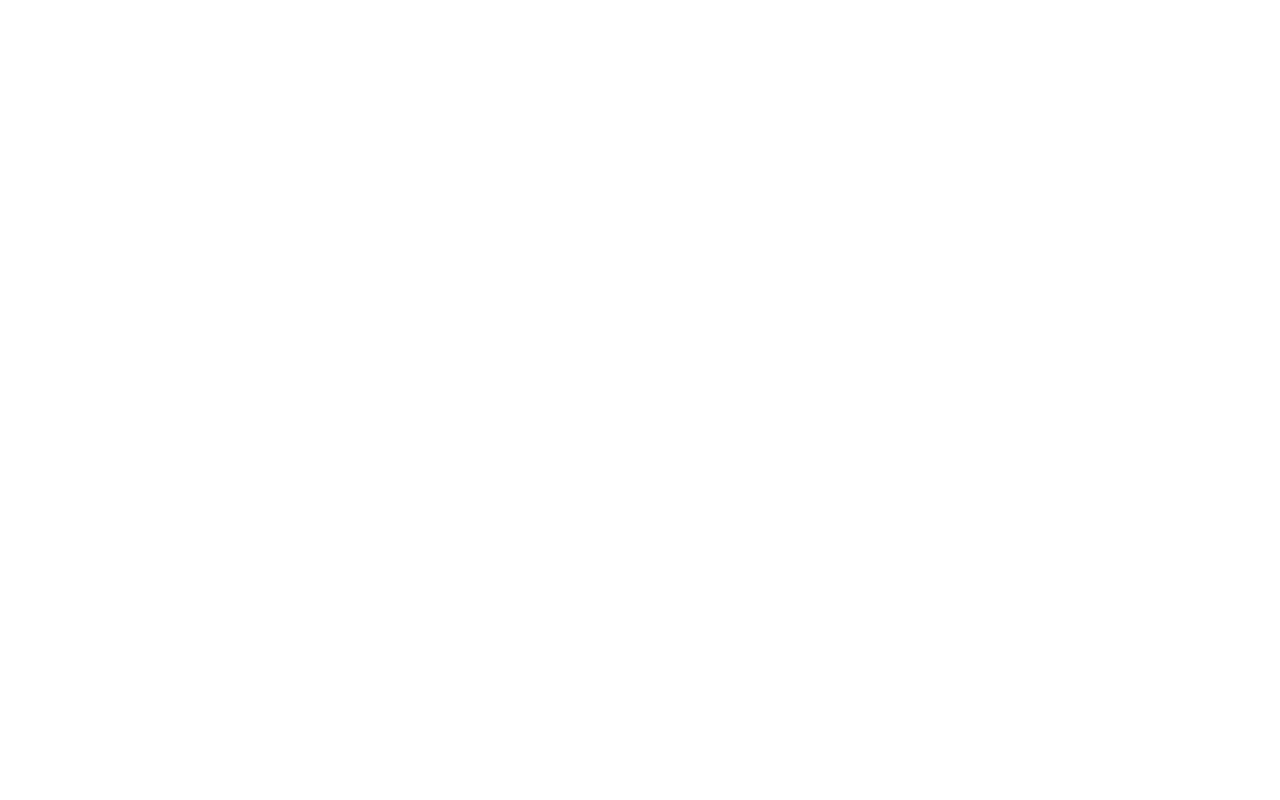
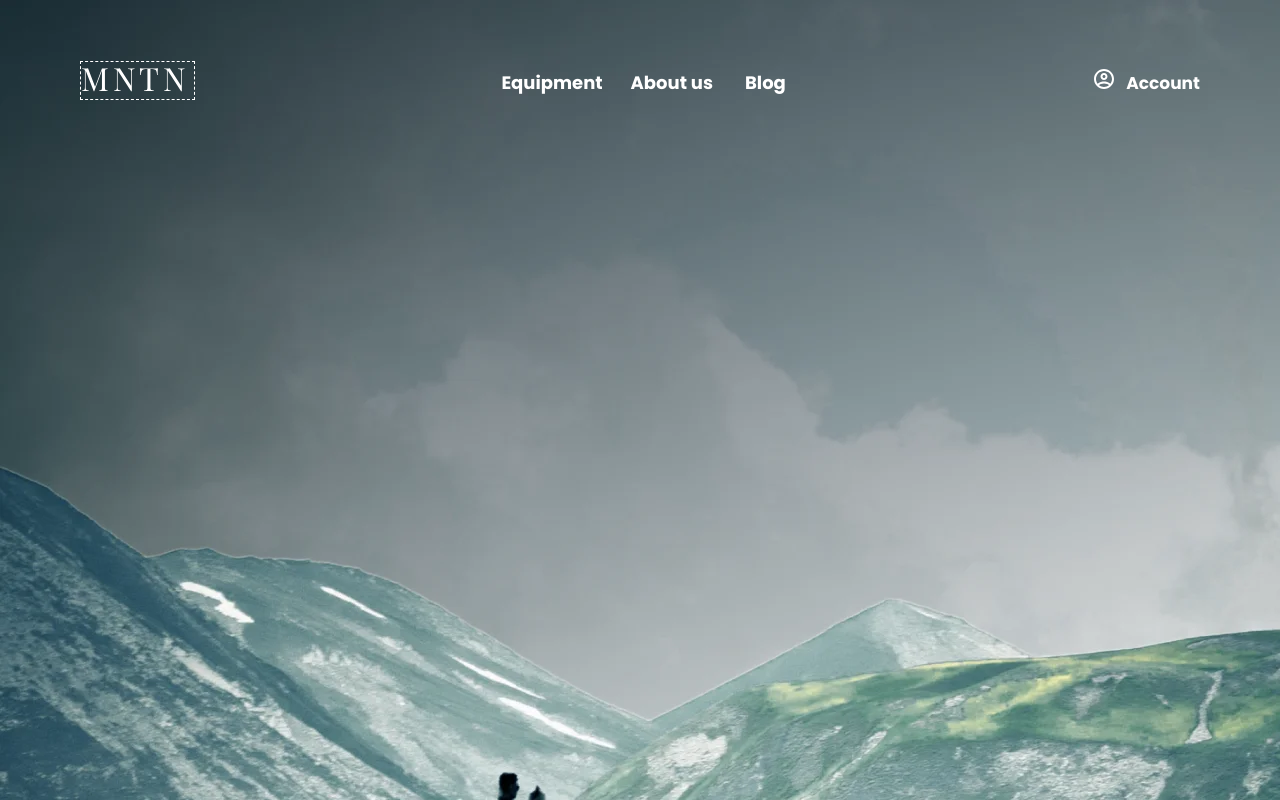
Before and after one commit to Bakulin878/MNTN, a plain HTML site: page index.html in a window 1280 px wide. Drawn offline with Linux system fonts and the light colour scheme.

Commit message:
Добавлено: фон стрвницы, шрифты, header.

```diff
--- /dev/null
+++ b/css/header.css
@@ -0,0 +1,61 @@
+.header {
+
+}
+.wrapper {
+}
+.header__containr {
+  display: flex;
+  justify-content: space-between;
+  align-items: center;
+  max-width: 1760px;
+  height: 37px;
+  margin-top: 64px;
+  margin-left: 80px;
+  margin-right: 80px;
+}
+.header__logo {
+}
+.header__logo-lint {
+}
+.header__logo-img {
+  border: 1px dashed rgb(255, 255, 255);
+}
+.header__nav {
+}
+.header__nav-list {
+  display: flex;
+  align-items: center;
+}
+.header__nav-item {
+}
+.header__nav-link {
+  font-family: Poppins;
+  font-size: 18px;
+  font-weight: 700;
+  line-height: 27px;
+  color: #fff;
+}
+.header__nav-link--padding {
+  padding-left: 28px;
+  padding-right: 32px;
+}
+.header__account {
+
+}
+.header__account-link {
+  display: flex;
+  align-items: center;
+}
+.header__account-logo {
+
+  transform: translateY(-4px)
+}
+.header__account-text {
+  font-family: Poppins;
+  font-size: 17px;
+  font-weight: 700;
+  line-height: 26px;
+  color: #fff;
+  margin-left: 10px;
+  transform: translate()
+}
--- a/css/styles.css
+++ b/css/styles.css
@@ -0,0 +1,71 @@
+@font-face {
+  font-family: "PlayfairDisplay";
+  font-style: normal;
+  font-weight: 400;
+  font-display: swap;
+  src: url("../fonts/PlayfairDisplay-Regular.woff2") format("woff2"),
+       url("../fonts/PlayfairDisplay-Regular.woff") format("woff");
+}
+@font-face {
+  font-family: "Poppins";
+  font-style: normal;
+  font-weight: 400;
+  font-display: swap;
+  src: url("../fonts/Poppins-Regular.woff2") format("woff2"),
+       url("../fonts/Poppins-Regular.woff") format("woff");
+}
+@font-face {
+  font-family: "Poppins";
+  font-style: normal;
+  font-weight: 600;
+  font-display: swap;
+  src: url("../fonts/Poppins-SemiBold.woff2") format("woff2"),
+       url("../fonts/Poppins-SemiBold.woff") format("woff");
+}
+
+@font-face {
+  font-family: "Poppins";
+  font-style: normal;
+  font-weight: 700;
+  font-display: swap;
+  src: url("../fonts/Poppins-Bold.woff2") format("woff2"),
+       url("../fonts/Poppins-Bold.woff") format("woff");
+}
+
+@font-face {
+  font-family: "Poppins";
+  font-style: normal;
+  font-weight: 800;
+  font-display: swap;
+  src: url("../fonts/Poppins-ExtraBold.woff2") format("woff2"),
+       url("../fonts/Poppins-ExtraBold.woff") format("woff");
+}
+/* global */
+*, *::before, *::after {
+  box-sizing: inherit;
+}
+html {
+  box-sizing: border-box;
+   font-family:'formular';
+}
+body {
+  font-family: 'Montserrat', sans-serif;
+  background-image: url(../img/BG1.webp);
+}
+a {
+  text-decoration: none;
+  margin: 0;
+  padding: 0;
+}
+p,h1,h2,h3,h4,h5 {
+  margin-top: 0;
+  margin-bottom: 0;
+}
+ul {
+  margin: 0;
+  padding: 0;
+  list-style: none;
+}
+img {
+  max-width: 100%;
+}
--- a/index.html
+++ b/index.html
@@ -4,16 +4,46 @@
   <meta charset="UTF-8">
   <meta name="viewport" content="width=device-width, initial-scale=1.0">
   <title>MNTN</title>
-  <link rel="stylesheet" href="css/normalize.css">
-  <link rel="stylesheet" href="css/styles.css">
-  <link rel="stylesheet" href="">
+  <link rel="stylesheet" href="/css/normalize.css">
+  <link rel="stylesheet" href="/css/styles.css">
+  <link rel="stylesheet" href="/css/header.css">
 
   <script src="js/script.js"></script>
   <script src=""></script>
 </head>
 <body>
-  <header class="">
+  <header class="header">
+    <div class="wrapper">
+      <div class="header__containr">
+        <div class="header__logo">
+          <a href="#" class="header__logo-lint">
+            <img src="svg/Logo.svg" alt="MNTN-лого" class="header__logo-img">
+          </a>
+        </div>
+        <nav class="header__nav">
+          <ul class="header__nav-list">
+            <li class="header__nav-item">
+              <a href="#" class="header__nav-link">Equipment</a>
+            </li>
+            <li class="header__nav-item">
+              <a href="#" class="header__nav-link header__nav-link--padding">About us</a>
+            </li>
+            <li class="header__nav-item">
+              <a href="#" class="header__nav-link">Blog</a>
+            </li>
+          </ul>
+        </nav>
+        <div class="header__account">
+          <a class="header__account-link" href="">
+            <img src="svg/Icons General _ cart.svg" alt="" class="header__account-logo">
+            <p class="header__account-text">Account</p>
+          </a>
+        </div>
+      </div>
+    </div>
+  </header>
+  <main class="">
 
-  </header>
+  </main>
 </body>
 </html>
```
Also changed, not shown: fonts/PlayfairDisplay-Regular.woff (added), fonts/PlayfairDisplay-Regular.woff2 (added), fonts/Poppins-Bold.woff (added), fonts/Poppins-Bold.woff2 (added), fonts/Poppins-ExtraBold.woff (added), fonts/Poppins-ExtraBold.woff2 (added), fonts/Poppins-Regular.woff (added), fonts/Poppins-Regular.woff2 (added), fonts/Poppins-SemiBold.woff (added), fonts/Poppins-SemiBold.woff2 (added), img/BG1.webp (added), svg/Icons General _ cart.svg (added), svg/Logo.svg (added).
